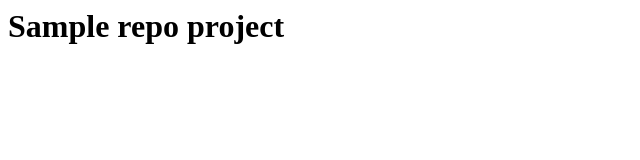
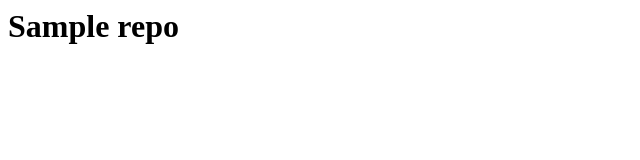
Before and after one commit to apettitt/intermediate-course, a plain HTML site: page index.html in a window 1280 px wide. Shown: the whole page, without its empty margins (0-640 px from the left). Drawn offline with Linux system fonts and the light colour scheme.

Commit message:
Change title

```diff
--- a/index.html
+++ b/index.html
@@ -3,6 +3,6 @@
 		<title>Aaron's Website Sample</title>
 	</head>
 	<body>
-		<h1>Sample repo project</h1>
+		<h1>Sample repo</h1>
 	</body>
 </html>
```
